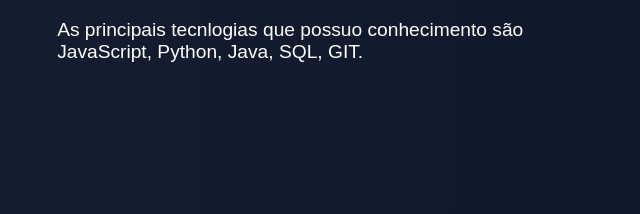
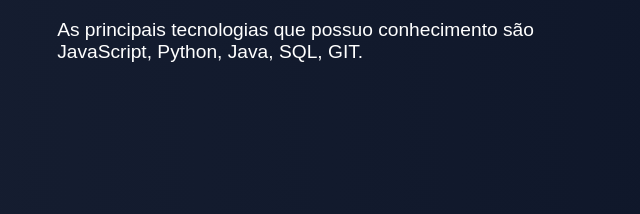
Before and after one commit to DiogoMelloDM7/Meu-Portfolio, a plain HTML site: page index.html in a window 1280 px wide. Shown: the part 211-425 px from the top of the page, 566-1206 px from the left. Drawn offline with Linux system fonts and the light colour scheme.

Commit message:
Pequena correção

```diff
--- a/index.html
+++ b/index.html
@@ -42,7 +42,7 @@
                 <div  class="apresentacao" style="margin-bottom: 100px;">
                     <p>
                         Meu nome é Diogo Mello e tenho 21 anos. Sou apaixonado por programação, música e futsal. Possuo experiência com Desenvolvimento Web através de projetos pessoais. Possuo foco maior nas tecnologias Back-end.</p><br>
-                        <p>As principais tecnlogias que possuo conhecimento são JavaScript, Python, Java, SQL, GIT.</p>
+                        <p>As principais tecnologias que possuo conhecimento são JavaScript, Python, Java, SQL, GIT.</p>
                 </div>
                 <div id="projetos" style="padding-top:10px;">
 
```
